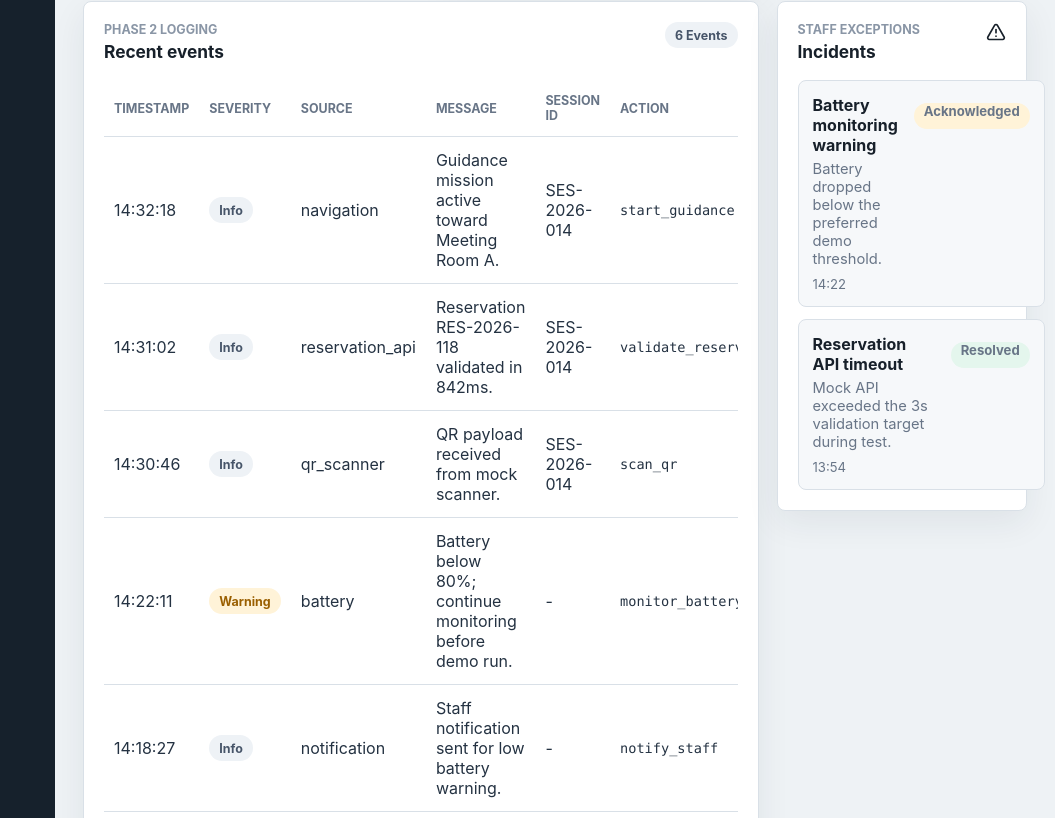
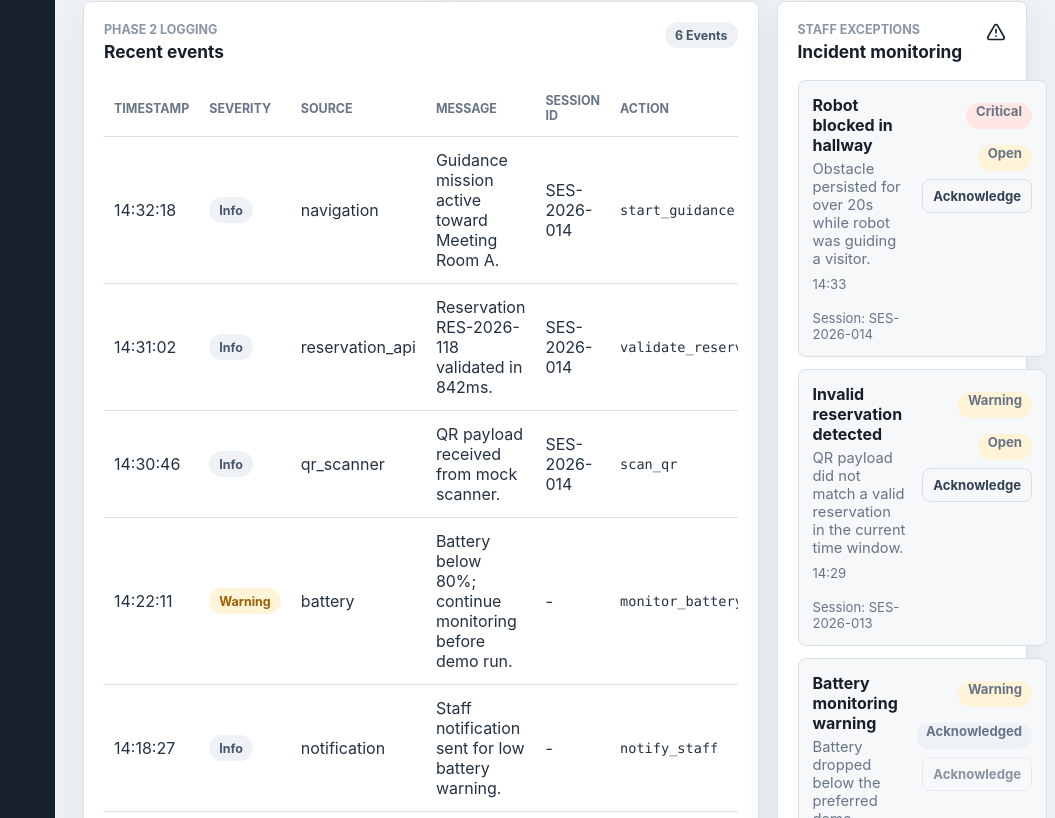
Before and after one commit to Ambiya12/evo-botics-raa, a React (Vite) app in the folder apps/frontend/: page / in a window 1280 px wide. Shown: the part 1122-1940 px from the top of the page, without its empty margins (225-1280 px from the left). Built offline with nearby package versions, Linux system fonts and the light colour scheme.

Commit message:
feat(admin): add incident monitoring panel

```diff
--- a/apps/frontend/src/app/AdminDashboard.tsx
+++ b/apps/frontend/src/app/AdminDashboard.tsx
@@ -1,5 +1,4 @@
 import {
-  AlertTriangle,
   Bell,
   CircleStop,
   Pause,
@@ -12,11 +11,12 @@ import {
 import { useEffect, useState } from "react";
 import { CurrentVisitorSessionPanel } from "../components/admin/CurrentVisitorSessionPanel";
 import { EventLogTable } from "../components/admin/EventLogTable";
+import { IncidentMonitoringPanel } from "../components/admin/IncidentMonitoringPanel";
 import { RobotStatusOverview } from "../components/admin/RobotStatusOverview";
 import {
-  incidents,
   navigationItems,
 } from "../data/mockAdminData";
+import { acknowledgeIncidentById, getIncidents } from "../services/incidentService";
 import { getRecentEventLogs } from "../services/eventLogService";
 import { getRobotStatus } from "../services/robotStatusService";
 import { getCurrentVisitorSession } from "../services/visitorSessionService";
@@ -116,36 +116,6 @@ function RobotHealthPanel({ robotStatus }: { robotStatus: RobotStatus }) {
   );
 }
 
-function IncidentList({ items }: { items: Incident[] }) {
-  return (
-    <section className="panel">
-      <div className="panel__header">
-        <div>
-          <p className="section-kicker">Staff exceptions</p>
-          <h3>Incidents</h3>
-        </div>
-        <AlertTriangle aria-hidden="true" size={20} />
-      </div>
-
-      <div className="incident-list">
-        {items.map((incident) => (
-          <article className="incident-item" key={incident.id}>
-            <div>
-              <strong>{incident.title}</strong>
-              <p>{incident.description}</p>
-              <span>{incident.timestamp}</span>
-            </div>
-            <StatusBadge
-              label={incident.status}
-              tone={incident.status === "resolved" ? "success" : "warning"}
-            />
-          </article>
-        ))}
-      </div>
-    </section>
-  );
-}
-
 function SafetyActions() {
   return (
     <section className="panel safety-panel">
@@ -188,6 +158,7 @@ export function AdminDashboard() {
   const [robotStatus, setRobotStatus] = useState<RobotStatus | null>(null);
   const [currentSession, setCurrentSession] = useState<VisitorSession | null>(null);
   const [eventLogs, setEventLogs] = useState<EventLog[]>([]);
+  const [incidents, setIncidents] = useState<Incident[]>([]);
 
   useEffect(() => {
     let mounted = true;
@@ -213,13 +184,22 @@ export function AdminDashboard() {
       }
     };
 
+    const loadIncidents = async () => {
+      const incidentItems = await getIncidents();
+      if (mounted) {
+        setIncidents(incidentItems);
+      }
+    };
+
     void loadStatus();
     void loadSession();
     void loadEventLogs();
+    void loadIncidents();
     const intervalId = window.setInterval(() => {
       void loadStatus();
       void loadSession();
       void loadEventLogs();
+      void loadIncidents();
     }, 5000);
 
     return () => {
@@ -227,6 +207,12 @@ export function AdminDashboard() {
       window.clearInterval(intervalId);
     };
   }, []);
+
+  const handleAcknowledgeIncident = async (incidentId: string) => {
+    await acknowledgeIncidentById(incidentId);
+    const updatedIncidents = await getIncidents();
+    setIncidents(updatedIncidents);
+  };
 
   if (!robotStatus) {
     return (
@@ -253,7 +239,10 @@ export function AdminDashboard() {
           <CurrentVisitorSessionPanel session={currentSession} />
           <SafetyActions />
           <EventLogTable logs={eventLogs} />
-          <IncidentList items={incidents} />
+          <IncidentMonitoringPanel
+            incidents={incidents}
+            onAcknowledge={handleAcknowledgeIncident}
+          />
         </div>
       </main>
     </div>
--- /dev/null
+++ b/apps/frontend/src/components/admin/IncidentMonitoringPanel.tsx
@@ -0,0 +1,90 @@
+import { AlertTriangle } from "lucide-react";
+import type { Incident, IncidentStatus } from "../../types/admin";
+
+function StatusBadge({
+  label,
+  tone = "neutral",
+}: {
+  label: string;
+  tone?: "success" | "warning" | "danger" | "neutral" | "mock";
+}) {
+  return <span className={`status-badge status-badge--${tone}`}>{label}</span>;
+}
+
+function statusTone(status: IncidentStatus): "warning" | "success" | "neutral" {
+  if (status === "open") {
+    return "warning";
+  }
+
+  if (status === "resolved") {
+    return "success";
+  }
+
+  return "neutral";
+}
+
+function severityTone(severity: Incident["severity"]): "warning" | "danger" {
+  if (severity === "warning") {
+    return "warning";
+  }
+
+  return "danger";
+}
+
+interface IncidentMonitoringPanelProps {
+  incidents: Incident[];
+  onAcknowledge: (incidentId: string) => Promise<void>;
+}
+
+export function IncidentMonitoringPanel({
+  incidents,
+  onAcknowledge,
+}: IncidentMonitoringPanelProps) {
+  return (
+    <section className="panel" aria-label="Incident monitoring panel">
+      <div className="panel__header">
+        <div>
+          <p className="section-kicker">Staff exceptions</p>
+          <h3>Incident monitoring</h3>
+        </div>
+        <AlertTriangle aria-hidden="true" size={20} />
+      </div>
+
+      {incidents.length === 0 ? (
+        <p className="panel-empty">No incidents detected.</p>
+      ) : (
+        <div className="incident-list">
+          {incidents.map((incident) => {
+            const canAcknowledge = incident.status === "open";
+
+            return (
+              <article className="incident-item" key={incident.id}>
+                <div>
+                  <strong>{incident.title}</strong>
+                  <p>{incident.description}</p>
+                  <div className="incident-meta">
+                    <span>{incident.timestamp}</span>
+                    <span>Session: {incident.relatedSessionId ?? "-"}</span>
+                  </div>
+                </div>
+
+                <div className="incident-actions">
+                  <StatusBadge label={incident.severity} tone={severityTone(incident.severity)} />
+                  <StatusBadge label={incident.status} tone={statusTone(incident.status)} />
+                  <button
+                    className="incident-ack-button"
+                    type="button"
+                    disabled={!canAcknowledge}
+                    onClick={() => void onAcknowledge(incident.id)}
+                  >
+                    Acknowledge
+                  </button>
+                </div>
+              </article>
+            );
+          })}
+        </div>
+      )}
+    </section>
+  );
+}
--- a/apps/frontend/src/data/mockAdminData.ts
+++ b/apps/frontend/src/data/mockAdminData.ts
@@ -143,12 +143,31 @@ export const eventLogs: EventLog[] = [
 
 export const incidents: Incident[] = [
   {
+    id: "INC-023",
+    title: "Robot blocked in hallway",
+    status: "open",
+    severity: "critical",
+    timestamp: "14:33",
+    description: "Obstacle persisted for over 20s while robot was guiding a visitor.",
+    relatedSessionId: "SES-2026-014",
+  },
+  {
+    id: "INC-022",
+    title: "Invalid reservation detected",
+    status: "open",
+    severity: "warning",
+    timestamp: "14:29",
+    description: "QR payload did not match a valid reservation in the current time window.",
+    relatedSessionId: "SES-2026-013",
+  },
+  {
     id: "INC-021",
     title: "Battery monitoring warning",
     status: "acknowledged",
     severity: "warning",
     timestamp: "14:22",
     description: "Battery dropped below the preferred demo threshold.",
+    relatedSessionId: null,
   },
   {
     id: "INC-020",
@@ -157,5 +176,6 @@ export const incidents: Incident[] = [
     severity: "error",
     timestamp: "13:54",
     description: "Mock API exceeded the 3s validation target during test.",
+    relatedSessionId: "SES-2026-011",
   },
 ];
--- /dev/null
+++ b/apps/frontend/src/services/incidentService.ts
@@ -0,0 +1,44 @@
+import { incidents as seedIncidents } from "../data/mockAdminData";
+import type { Incident } from "../types/admin";
+
+export interface IncidentProvider {
+  fetchIncidents: () => Promise<Incident[]>;
+  acknowledgeIncident: (incidentId: string) => Promise<void>;
+}
+
+let incidentStore: Incident[] = structuredClone(seedIncidents);
+
+const mockIncidentProvider: IncidentProvider = {
+  async fetchIncidents() {
+    return Promise.resolve(structuredClone(incidentStore));
+  },
+
+  async acknowledgeIncident(incidentId) {
+    incidentStore = incidentStore.map((incident) => {
+      if (incident.id !== incidentId || incident.status !== "open") {
+        return incident;
+      }
+
+      return {
+        ...incident,
+        status: "acknowledged",
+      };
+    });
+
+    return Promise.resolve();
+  },
+};
+
+let provider: IncidentProvider = mockIncidentProvider;
+
+export function setIncidentProvider(nextProvider: IncidentProvider): void {
+  provider = nextProvider;
+}
+
+export async function getIncidents(): Promise<Incident[]> {
+  return provider.fetchIncidents();
+}
+
+export async function acknowledgeIncidentById(incidentId: string): Promise<void> {
+  await provider.acknowledgeIncident(incidentId);
+}
--- a/apps/frontend/src/styles.css
+++ b/apps/frontend/src/styles.css
@@ -485,6 +485,38 @@ td {
   font-size: 0.82rem;
 }
 
+.incident-meta {
+  display: flex;
+  flex-wrap: wrap;
+  gap: 10px;
+}
+
+.incident-meta span {
+  margin-top: 8px;
+}
+
+.incident-actions {
+  display: grid;
+  justify-items: end;
+  gap: 8px;
+}
+
+.incident-ack-button {
+  min-height: 34px;
+  border: 1px solid var(--line);
+  border-radius: 8px;
+  padding: 0 10px;
+  color: #334155;
+  background: var(--surface-muted);
+  font-size: 0.82rem;
+  font-weight: 700;
+}
+
+.incident-ack-button:disabled {
+  cursor: not-allowed;
+  opacity: 0.55;
+}
+
 .safety-panel {
   display: grid;
   gap: 14px;
--- a/apps/frontend/src/types/admin.ts
+++ b/apps/frontend/src/types/admin.ts
@@ -92,6 +92,7 @@ export interface Incident {
   severity: Exclude<Severity, "info">;
   timestamp: string;
   description: string;
+  relatedSessionId: string | null;
 }
 
 export interface NavigationItem {
```
